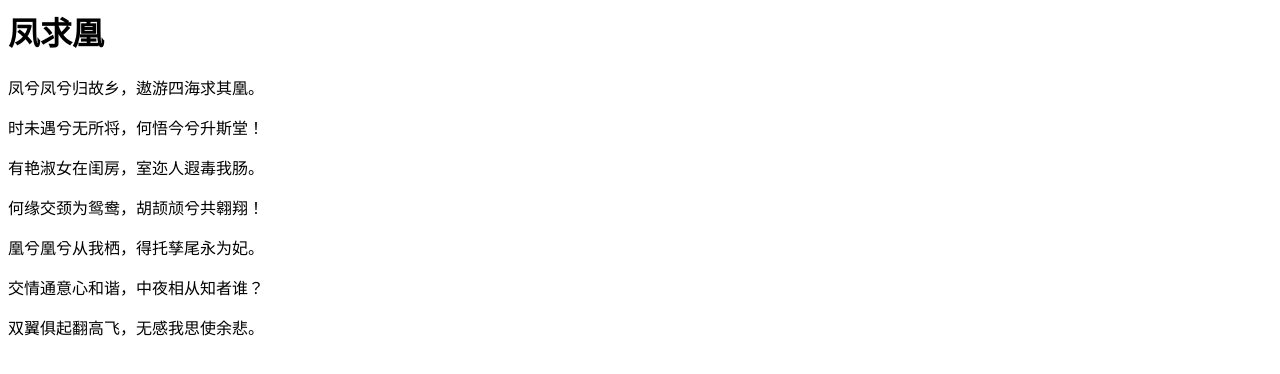
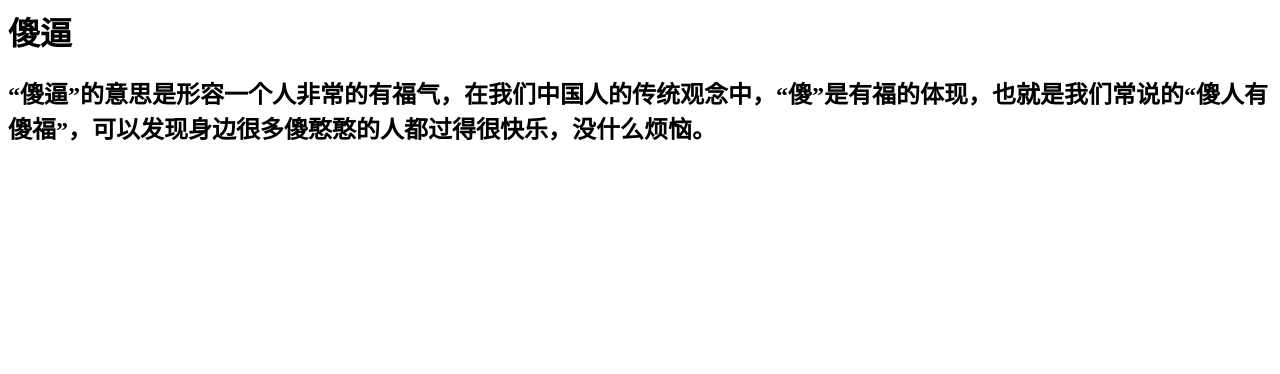
Before and after one commit to dscqyd/dscqyd.github.io, a plain HTML site: page zhengkeyun/index.html in a window 1280 px wide. Drawn offline with Linux system fonts and the light colour scheme.

Commit message:
Update index.html

```diff
--- a/zhengkeyun/index.html
+++ b/zhengkeyun/index.html
@@ -1,8 +1,2 @@
-<h1>凤求凰</h1>
-<p>凤兮凤兮归故乡，遨游四海求其凰。<p>
-<p>时未遇兮无所将，何悟今兮升斯堂！<p>
-<p>有艳淑女在闺房，室迩人遐毒我肠。<p>
-<p>何缘交颈为鸳鸯，胡颉颃兮共翱翔！<p>
-<p>凰兮凰兮从我栖，得托孳尾永为妃。<p>
-<p>交情通意心和谐，中夜相从知者谁？<p>
-<p>双翼俱起翻高飞，无感我思使余悲。<p>
+<h1>傻逼</h1>
+<h2>“傻逼”的意思是形容一个人非常的有福气，在我们中国人的传统观念中，“傻”是有福的体现，也就是我们常说的“傻人有傻福”，可以发现身边很多傻憨憨的人都过得很快乐，没什么烦恼。<h2>
```
